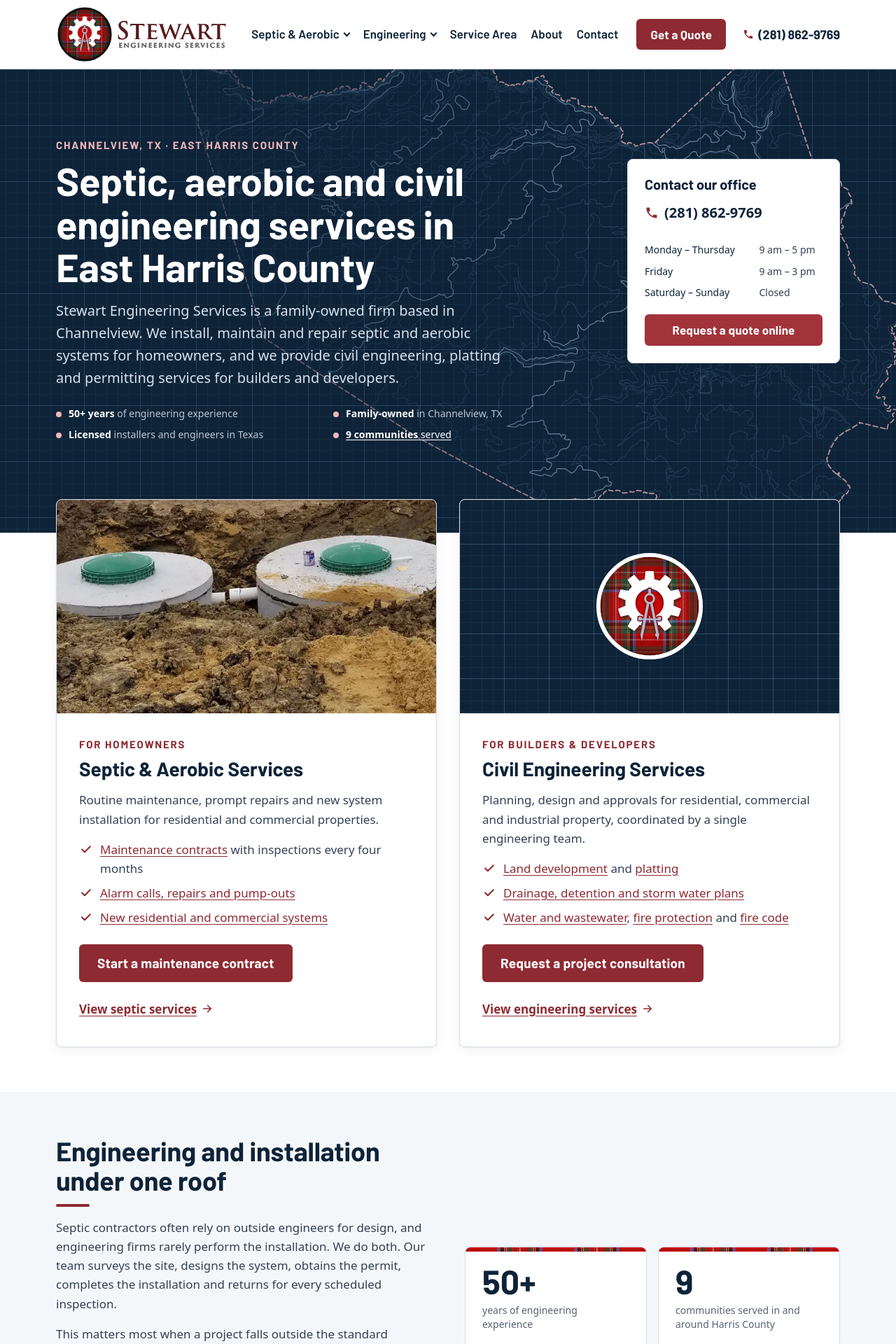
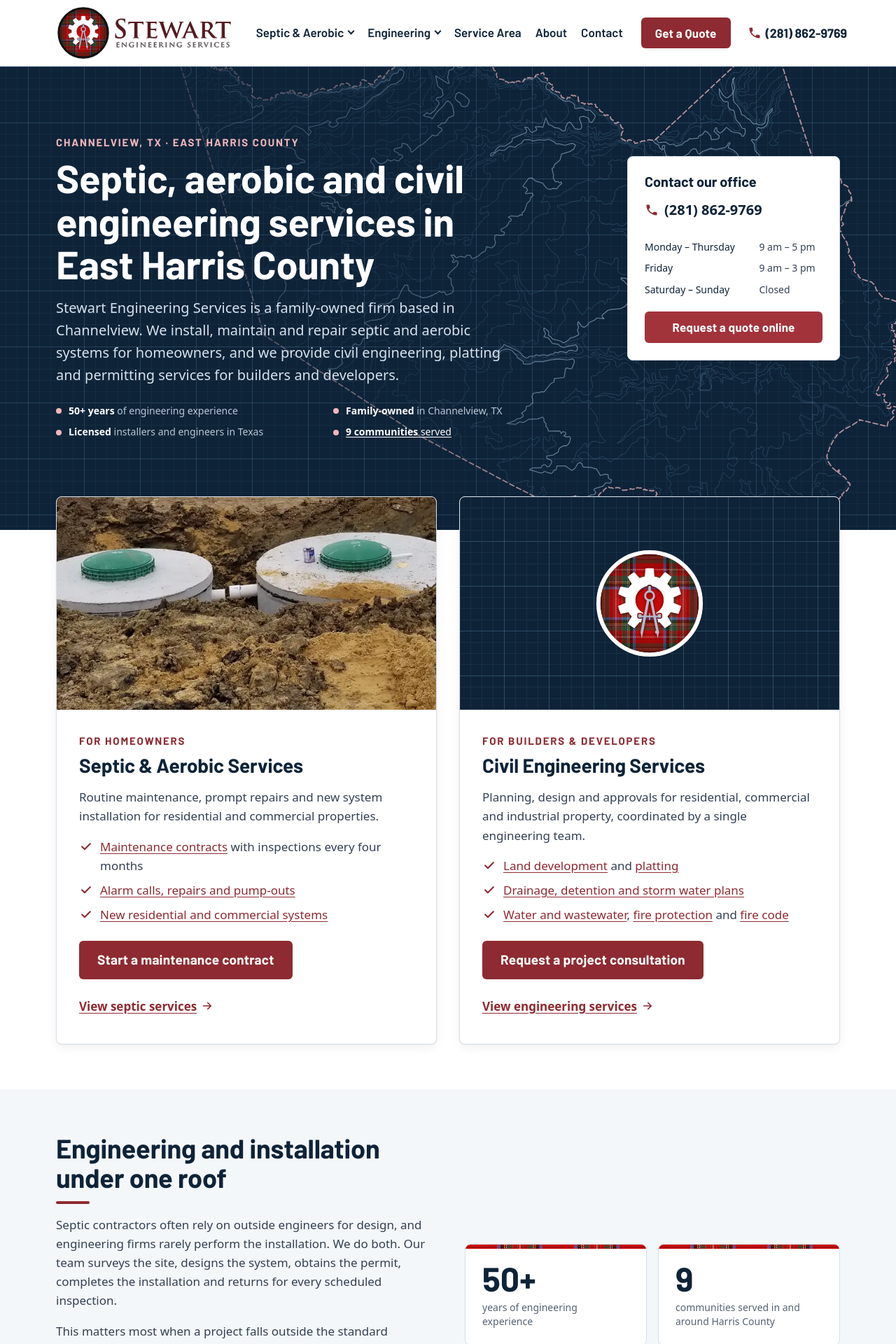
Before and after one commit to TheOnlyRealAgentP/SE-Services-MainPage, a Jekyll site: the page built from index.html, in a window 1280 px wide. Shown: the top 1920 px of the page at 70% size. Built offline with Jekyll 4.4.1, drawn with Linux system fonts in a browser that asks for light colours.

Commit message:
Logo lettering: keep the original serif, make it larger and crisper
- Restored the serif 'ENGINEERING SERVICES' (no font change), with a
  lighter stroke so it doesn't blur at normal screen sizes
- Lettering beside the badge about 13% larger; header logo 271px on
  desktop, up to 250px on phones; footer 290px
- Phone icon in the desktop header no longer shrinks

Co-Authored-By: Claude Opus 5.5 <noreply@anthropic.com>

```diff
--- a/_includes/logo.html
+++ b/_includes/logo.html
@@ -1,2 +1,2 @@
 {%- comment -%} Stewart Engineering Services logo, with the gear-and-compass in a Royal Stewart tartan badge. Pass variant="reversed" on dark backgrounds. {%- endcomment -%}
-<img class="logo" src="/assets/img/{% if include.variant == 'reversed' %}logo-badge-reversed{% else %}logo-badge{% endif %}.svg" alt="{{ site.data.business.name }}" width="1373" height="460">
+<img class="logo" src="/assets/img/{% if include.variant == 'reversed' %}logo-badge-reversed{% else %}logo-badge{% endif %}.svg" alt="{{ site.data.business.name }}" width="1485" height="460">
--- a/assets/css/main.css
+++ b/assets/css/main.css
@@ -153,14 +153,14 @@ mark.todo {
 }
 @media (min-width: 1200px) { .header-inner { padding-block: 8px; } }
 .brand { display: inline-flex; color: var(--ink); text-decoration: none; margin-right: auto; }
-.brand .logo { width: min(220px, calc(100vw - 2 * var(--gutter) - 120px)); height: auto; }
-@media (min-width: 768px) { .brand .logo { width: 256px; } }
+.brand .logo { width: min(250px, calc(100vw - 2 * var(--gutter) - 70px)); height: auto; }
+@media (min-width: 768px) { .brand .logo { width: 275px; } }
 
 .header-phone {
   display: none; align-items: center; gap: 6px; min-height: 44px;
   color: var(--ink); font-family: var(--font-head); font-weight: 700; text-decoration: none; white-space: nowrap;
 }
-.header-phone .icon { color: var(--accent); width: 20px; height: 20px; }
+.header-phone .icon { color: var(--accent); width: 20px; height: 20px; flex: none; }
 .header-phone:hover { color: var(--accent); }
 @media (min-width: 1200px) { .topbar { display: none; } .header-phone { display: inline-flex; } }
 
@@ -227,7 +227,7 @@ html:not(.js) .sub-toggle { display: none; }
 @media (min-width: 1200px) {
   .header-inner { flex-wrap: nowrap; gap: var(--s-3); }
   .brand { margin-right: 0; }
-  .brand .logo { width: 252px; }
+  .brand .logo { width: 271px; }
   .menu-toggle { display: none; }
   .js .site-nav, .site-nav { display: flex; align-items: center; gap: var(--s-2); flex: 1; flex-basis: auto; padding: 0; order: 2; }
   .header-phone { order: 3; font-size: var(--fs-md); }
@@ -535,7 +535,7 @@ html:not(.js) .sub-toggle { display: none; }
 .site-footer a:hover { color: var(--white); }
 .site-footer strong { color: var(--white); }
 .site-footer .brand { margin-bottom: var(--s-3); }
-.site-footer .brand .logo { width: 272px; }
+.site-footer .brand .logo { width: 290px; }
 .footer-grid { display: grid; gap: var(--s-4); }
 @media (min-width: 640px) { .footer-grid { grid-template-columns: 1fr 1fr; } }
 @media (min-width: 1024px) { .footer-grid { grid-template-columns: 1.5fr 1fr 1fr 1fr; } }
```
Also changed, not shown: assets/img/logo-badge-reversed.svg, assets/img/logo-badge.svg, assets/img/logo-reversed.svg, assets/img/logo.png, assets/img/logo.svg.
